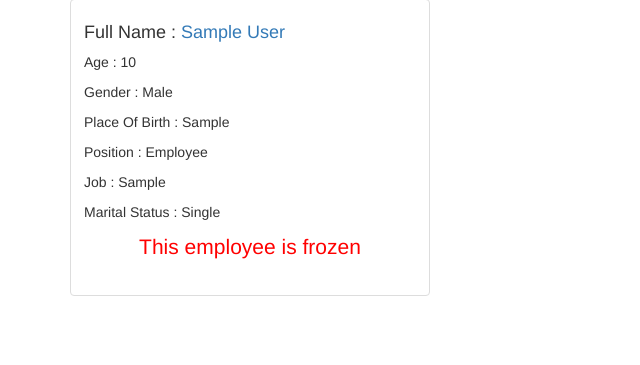
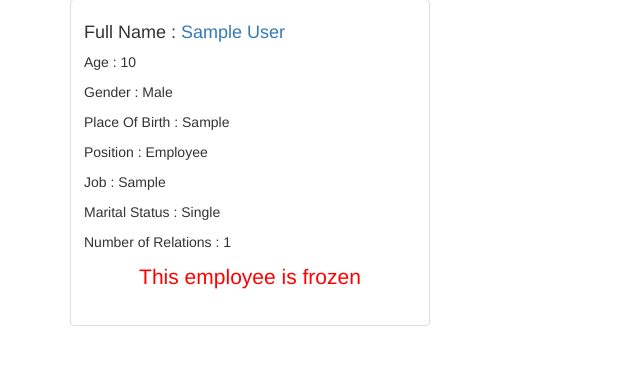
Before and after one commit to osama-mohamed/employee_system, a Django app: page / in a window 1280 px wide. Shown: the part 183-548 px from the top of the page, without its empty margins (0-640 px from the left). Run offline with Django 3.2, Linux system fonts and the light colour scheme; tables that the repository leaves empty hold one stand-in row (values such as "Sample post"); some libraries are stand-ins or nearby versions.

Commit message:
add number of relations

```diff
--- a/employees/templates/employees/all_employees.html
+++ b/employees/templates/employees/all_employees.html
@@ -27,6 +27,7 @@
 {#                <p>Country : {{ emp.country }}</p>#}
 {#                <p>Nationality : {{ emp.nationality }}</p>#}
                 <p>Marital Status : {{ emp.marital_status }}</p>
+                <p>Number of Relations : {{ emp.relationship_set.all.count }}</p>
 {#                <p>Salary : {{ emp.salary }}</p>#}
               {% if emp.freeze == True %}
                   <p class="lead text-center" style="color: #f00;">This employee is frozen</p>
```
